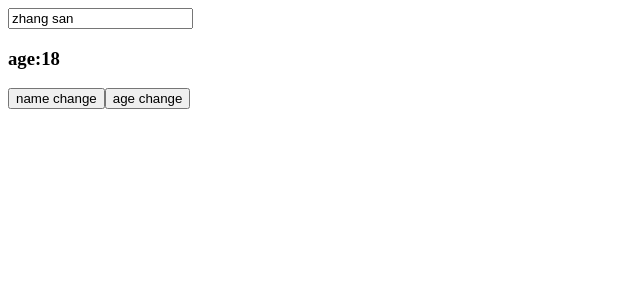
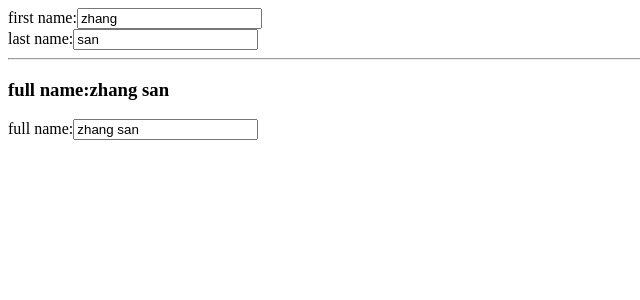
Before and after one commit to tengwenjie/my-vuejs, a Vue app: page / in a window 1280 px wide. Shown: the top 300 px of the page, without its empty margins (0-640 px from the left). Built offline with nearby package versions, Linux system fonts and the light colour scheme.

Commit message:
computed practice

```diff
--- a/src/components/DemoItem.vue
+++ b/src/components/DemoItem.vue
@@ -1,26 +1,33 @@
 <template>
-  <input type="text" v-model="person.name"/>
-  <h3>age:{{ person.age }}</h3>
-  <button @click="person.name+='*'">name change</button>
-  <button @click="person.age++">age change</button>
+  first name:<input type="text" v-model="person.firstName"/><br>
+  last name:<input type="text" v-model="person.lastName"/><br>
+  <hr/>
+  <h3>full name:{{ person.fullName }}</h3>
+  full name:<input type="text" v-model="person.fullName"/>
+
 </template>
 <script>
-import { reactive,watch } from 'vue';
+import { reactive,computed } from 'vue';
 export default {
   name: 'DemoItem',
   setup() {
     let person = reactive({
-      name: 'zhang san',
-      age: 18,
+      firstName:'zhang',
+      lastName:'san',
+      fullName:''
     });
 
-    // watch(person,(newValue,oldValue)=>{
-    //   console.log(newValue,oldValue)
-    // })
+    person.fullName = computed({
+      get(){
+        return person.firstName +" "+ person.lastName
+      },
+      set(value){
+        const nameArr= value.split(' ')
+        person.firstName = nameArr[0]
+        person.lastName=nameArr[1]
+      },
+    })
 
-    watch(person,(newValue,oldValue)=>{
-      console.log(newValue,oldValue)
-    })
     return { person};
   },
 };
```
